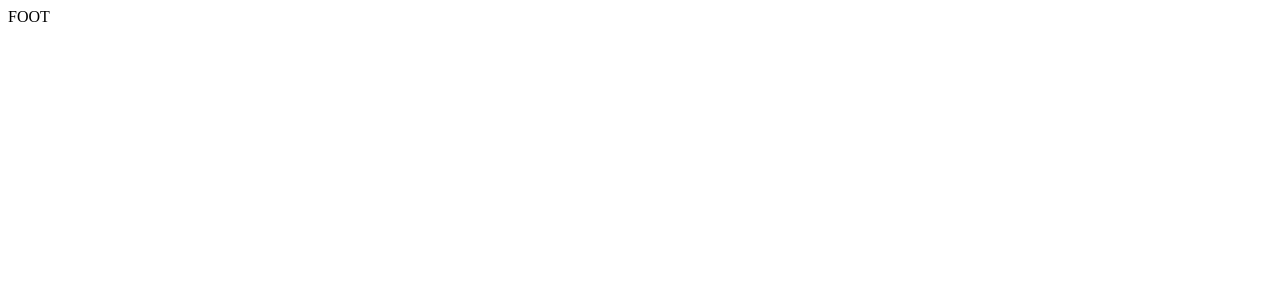
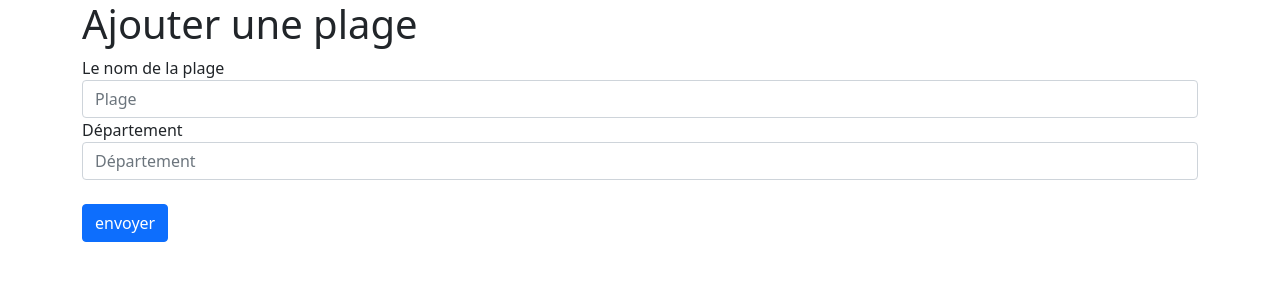
Before and after one commit to escalope22/Projet_BTS, a PHP site: page / in a window 1280 px wide. Before the commit the part shown is almost empty. Shown: the top 300 px of the page. Run offline with PHP 8.4, Linux system fonts and the light colour scheme; some libraries are stand-ins or nearby versions.

Commit message:
ajouter plage +1

```diff
--- a/header.php
+++ b/header.php
@@ -5,6 +5,9 @@
     <meta name="viewport"
           content="width=device-width, user-scalable=no, initial-scale=1.0, maximum-scale=1.0, minimum-scale=1.0">
     <meta http-equiv="X-UA-Compatible" content="ie=edge">
-    <title>index</title>
+    <link href="https://cdn.jsdelivr.net/npm/bootstrap@5.1.3/dist/css/bootstrap.min.css" rel="stylesheet" integrity="sha384-1BmE4kWBq78iYhFldvKuhfTAU6auU8tT94WrHftjDbrCEXSU1oBoqyl2QvZ6jIW3" crossorigin="anonymous">
+    <script src="https://cdn.jsdelivr.net/npm/bootstrap@5.1.3/dist/js/bootstrap.bundle.min.js" integrity="sha384-ka7Sk0Gln4gmtz2MlQnikT1wXgYsOg+OMhuP+IlRH9sENBO0LRn5q+8nbTov4+1p" crossorigin="anonymous"></script>
+    <script src="https://kit.fontawesome.com/da7397688c.js" crossorigin="anonymous"></script>
+    <title>qqch</title>
 </head>
 <body>
--- a/index.php
+++ b/index.php
@@ -1,3 +1,25 @@
 <?php include ("header.php");?>
-FOOT
+<section>
+    <div class="container">
+
+    <h1>Ajouter une plage</h1>
+    <form action="">
+
+        <div class="form-group">
+            <label for="nom">Le nom de la plage</label>
+            <input class="form-control" type="text" name="nom" placeholder="Plage">
+        </div>
+
+        <div class="form-group">
+            <label for="">Département</label>
+            <input class="form-control" type="text" name="" placeholder="Département">
+        </div>
+
+        <br>
+        <button class="btn btn-primary" type="submit">envoyer</button>
+
+    </form>
+    </div>
+
+</section>
 <?php include ("footer.php");?>
```
